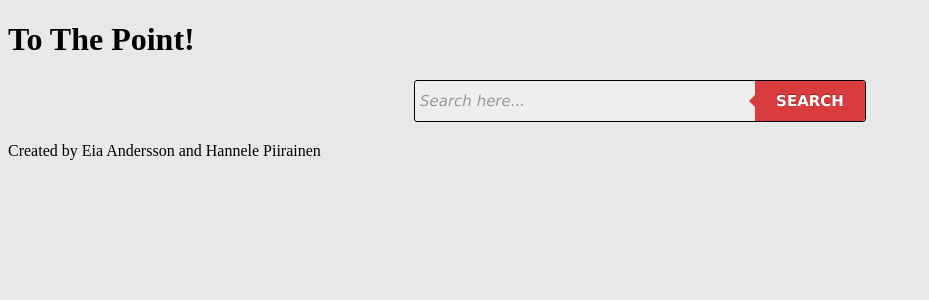
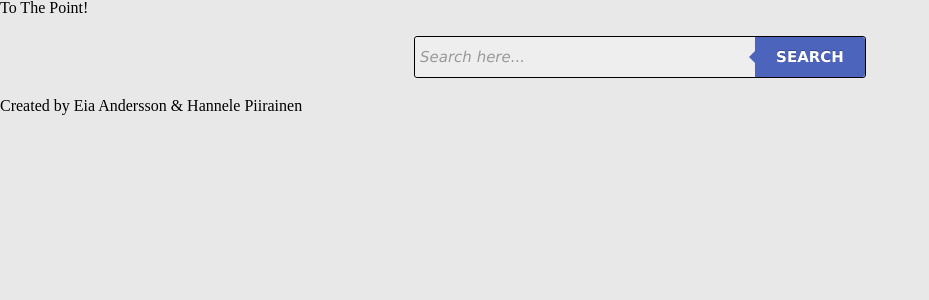
Before and after one commit to TotallyIllogical/mmpu13-vt14-tothepoint, a PHP site: page / in a window 1280 px wide. Shown: the top 300 px of the page, without its empty margins (0-929 px from the left). Run offline with PHP 8.4, Linux system fonts and the light colour scheme.

Commit message:
Added a style reset and prettified some more

```diff
--- a/include/footer.php
+++ b/include/footer.php
@@ -1,4 +1,4 @@
 
-<p class="creators">Created by Eia Andersson and Hannele Piirainen</p>
+<p class="creators">Created by Eia Andersson & Hannele Piirainen</p>
 </body>
 </html>
--- a/include/header.php
+++ b/include/header.php
@@ -1,8 +1,13 @@
 <!doctype html>
 <head>
- <title><?php echo $pageTitle;?></title>
- <link rel="stylesheet" href="style/style.css" type="text/css">
- <link rel="stylesheet" href="http://fonts.googleapis.com/css?family=Oswald:400,700" type="text/css">
+	<!-- [if lt IE9]>
+	<script src="http://html5shim.googlecode.com/svn/trunk/html5.js"></spcript>
+
+	<! [endif] -->
+	<title><?php echo $pageTitle;?></title>
+	<meta charset="utf-8">
+	<link rel="stylesheet" href="style/style.css" type="text/css">
+	<link rel="stylesheet" href="http://fonts.googleapis.com/css?family=Oswald:400,700" type="text/css">
 </head>
 <body>
 	<h1><?php echo $pageTitle;?></h1>
--- a/style/style.css
+++ b/style/style.css
@@ -1,3 +1,51 @@
+/*---------------------------------------------------------
+    RESET
+---------------------------------------------------------*/
+
+html, body, div, span, applet, object, iframe,
+h1, h2, h3, h4, h5, h6, p, blockquote, pre,
+a, abbr, acronym, address, big, cite, code,
+del, dfn, em, img, ins, kbd, q, s, samp,
+small, strike, strong, sub, sup, tt, var,
+b, u, i, center,
+dl, dt, dd, ol, ul, li,
+fieldset, form, label, legend,
+table, caption, tbody, tfoot, thead, tr, th, td,
+article, aside, canvas, details, embed,
+figure, figcaption, footer, header, hgroup,
+menu, nav, output, ruby, section, summary,
+time, mark, audio, video {
+ margin: 0;
+ padding: 0;
+ border: 0;
+ font-size: 100%;
+ font: inherit;
+ vertical-align: baseline;
+}
+/* HTML5 display-role reset for older browsers */
+article, aside, details, figcaption, figure,
+footer, header, hgroup, menu, nav, section {
+ display: block;
+}
+body {
+ line-height: 1;
+}
+ol, ul {
+ list-style: none;
+}
+blockquote, q {
+ quotes: none;
+}
+blockquote:before, blockquote:after,
+q:before, q:after {
+ content: '';
+ content: none;
+}
+table {
+ border-collapse: collapse;
+ border-spacing: 0;
+}
+
 /*---------------------------------------------------------
     BODY & MAIN
 ---------------------------------------------------------*/
@@ -87,18 +135,18 @@ body {
     font: bold 15px/40px 'lucida sans', 'trebuchet MS', 'Tahoma';
     color: #fff;
     text-transform: uppercase;
-    background: #d83c3c;
+    background: #4D64BD;
     border-radius: 0 3px 3px 0;
     text-shadow: 0 -1px 0 rgba(0, 0 ,0, .3);
 }
 
 .form-wrapper button:hover{
-    background: #e54040;
+    background: #7386D1;
 }
 
 .form-wrapper button:active,
 .form-wrapper button:focus{
-    background: #c42f2f;
+    background: #7386D1;
     outline: 0;
 }
 
@@ -107,18 +155,18 @@ body {
     position: absolute;
     border-width: 8px 8px 8px 0;
     border-style: solid solid solid none;
-    border-color: transparent #d83c3c transparent;
+    border-color: transparent #4D64BD transparent;
     top: 12px;
     left: -6px;
 }
 
 .form-wrapper button:hover:before{
-    border-right-color: #e54040;
+    border-right-color: #7386D1;
 }
 
 .form-wrapper button:focus:before,
 .form-wrapper button:active:before{
-        border-right-color: #c42f2f;
+        border-right-color: #7386D1;
 }
 
 .form-wrapper button::-moz-focus-inner { /* remove extra button spacing for Mozilla Firefox */
```
